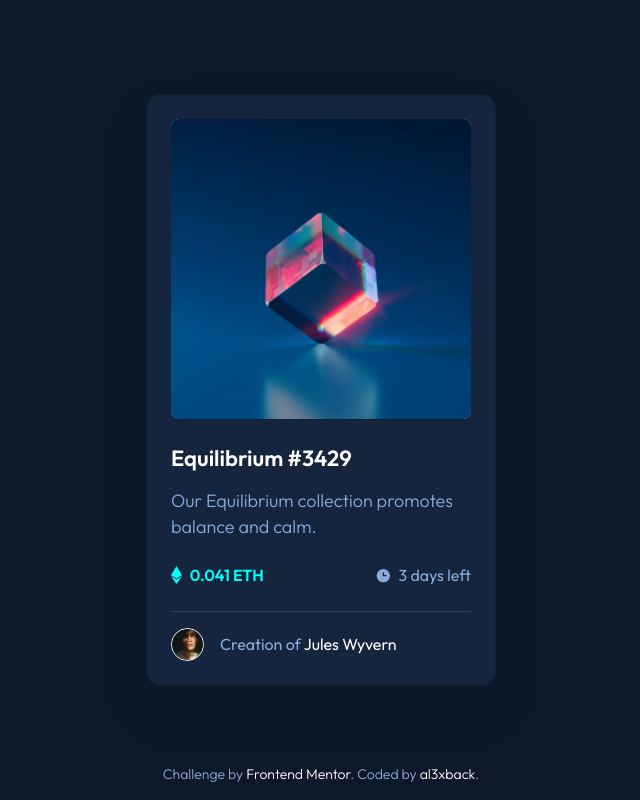
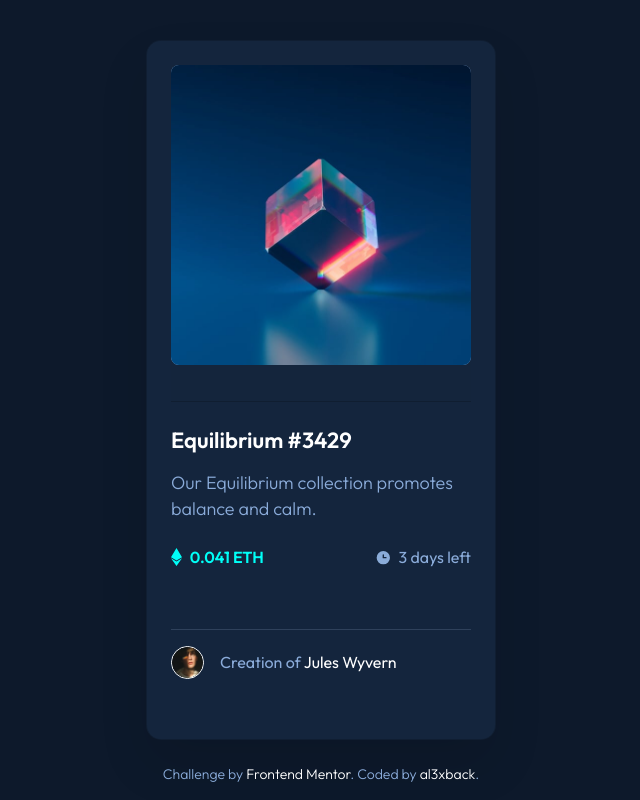
Before and after one commit to al3xback/fmentor-nft-bootstrap, a website: page index.html in a window 1280 px wide. Shown: the whole page, without its empty margins (319-959 px from the left). Drawn offline with Linux system fonts and the light colour scheme.

Commit message:
more robust

```diff
--- a/index.html
+++ b/index.html
@@ -2,7 +2,7 @@
 <html lang="en">
 	<head>
 		<meta charset="utf-8" />
-		<title>Frontend Mentor | NFT | Bootstrap</title>
+		<title>Frontend Mentor | NFT | Bootstrap 5</title>
 
 		<!-- Core Meta Data -->
 		<meta
@@ -38,13 +38,13 @@
 
 		<main>
 			<div class="container-fluid">
-				<article class="card">
-					<div class="card-header">
+				<article class="vstack card">
+					<div class="vstack card-header">
 						<div class="ratio ratio-1x1 card-image">
 							<img src="./images/equilibrium.jpg" alt="" />
 						</div>
 					</div>
-					<div class="card-body">
+					<div class="vstack card-body">
 						<h2 class="card-title">
 							<a href="#" class="link-primary"
 								>Equilibrium #3429</a
@@ -62,7 +62,7 @@
 								<span>0.041 ETH</span>
 							</li>
 							<li
-								class="hstack justify-content-end card-list-item">
+								class="hstack ms-auto card-list-item">
 								<i
 									class="flex-shrink-0 icon-clock"
 									aria-hidden="true"></i>
@@ -70,7 +70,7 @@
 							</li>
 						</ul>
 					</div>
-					<div class="card-footer">
+					<div class="vstack card-footer">
 						<div class="hstack card-author">
 							<img
 								class="flex-shrink-0 card-author-img"
--- a/package.json
+++ b/package.json
@@ -1,7 +1,7 @@
 {
 	"name": "fmentor-nft-bootstrap",
 	"version": "1.0.0",
-	"description": "nft project using bootstrap",
+	"description": "nft project using bootstrap 5",
 	"main": "index.js",
 	"scripts": {
 		"dev": "sass --watch scss/main.scss css/main.css",
--- a/scss/components/_card.scss
+++ b/scss/components/_card.scss
@@ -1,13 +1,6 @@
 @use '../abstracts/variables' as var;
 @use '../abstracts/functions' as func;
 @use '../abstracts/mixins' as mix;
-
-.card,
-.card-header,
-.card-body {
-	@include mix.flexbox;
-	@include mix.flex-direction(column);
-}
 
 .card {
 	width: 100%;
--- a/scss/layout/_footer.scss
+++ b/scss/layout/_footer.scss
@@ -1,7 +1,7 @@
 @use '../abstracts/mixins' as mix;
 
 footer,
-footer .container {
+footer .container-fluid {
 	@include mix.flexbox;
 	@include mix.flex-direction(column);
 }
@@ -11,5 +11,4 @@
 	left: 0;
 	bottom: 0;
 	width: 100%;
-	padding: 1em 0;
 }
--- a/scss/vendors-extensions/_bootstrap.scss
+++ b/scss/vendors-extensions/_bootstrap.scss
@@ -3,13 +3,13 @@
 @use '../abstracts/functions' as func;
 
 body {
+	--bs-body-bg: #{var.$color-dark-blue-1};
 	--bs-body-font-family: #{var.$font-family-primary};
 	--bs-body-font-size: #{func.em(16)};
 	--bs-body-font-weight: #{var.$font-weight-400};
+	--bs-body-color: #{var.$color-soft-blue};
 	--bs-body-line-height: #{math.div(23, 16)};
-	--bs-body-color: #{var.$color-soft-blue};
 	--bs-body-text-align: left;
-	--bs-body-bg: #{var.$color-dark-blue-1};
 }
 
 .container-fluid {
@@ -45,12 +45,12 @@
 }
 
 .card-footer:last-child {
-	--bs-card-inner-border-radius: 0;
+	--bs-card-cap-bg: transparent;
 	--bs-card-cap-padding-x: 0;
 	--bs-card-cap-padding-y: #{func.em(16)};
-	--bs-card-cap-bg: transparent;
 	--bs-card-border-width: 1px;
 	--bs-card-border-color: #{var.$color-dark-blue-3};
+	--bs-card-inner-border-radius: 0;
 	padding-bottom: 0;
 }
 
```
Also changed, not shown: css/main.css, 1 other file.
